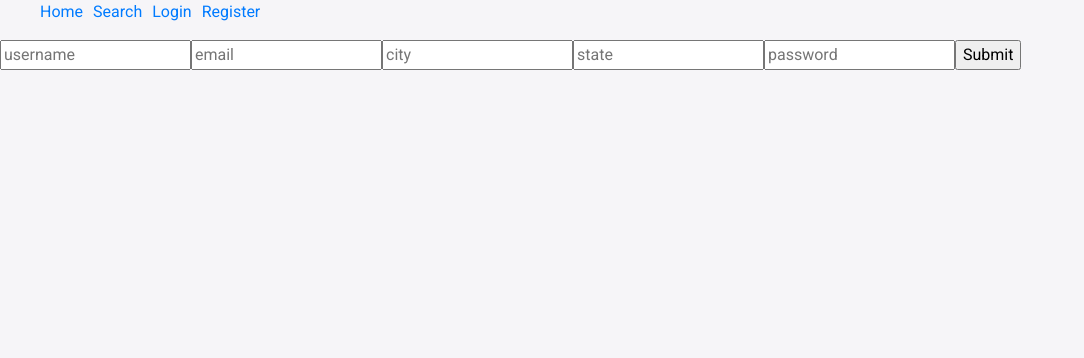
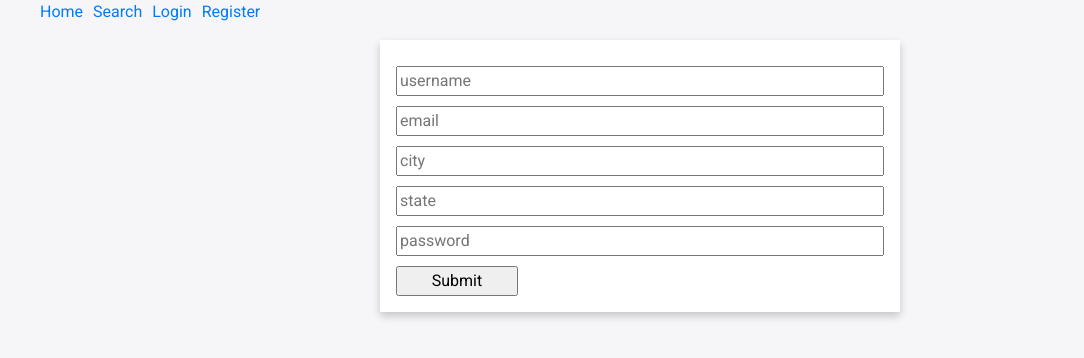
Before and after one commit to jamaalg/capstone3, a React (Create React App) app in the folder frontend/: page /register in a window 1280 px wide. Shown: the top 358 px of the page, without its empty margins (0-1084 px from the left). Built offline with nearby package versions, Linux system fonts and the light colour scheme; no server answers.

Commit message:
minor styling updates

```diff
--- a/frontend/src/Components/Login.js
+++ b/frontend/src/Components/Login.js
@@ -12,7 +12,7 @@ export const Login = () => {
   console.log(errors);
 
   return (
-    <form onSubmit={handleSubmit(onSubmit)}>
+    <form onSubmit={handleSubmit(onSubmit)} className='form-container'>
       <input
         type='password'
         placeholder='username'
@@ -24,7 +24,7 @@ export const Login = () => {
         {...register('password', { required: true })}
       />
 
-      <input type='submit' />
+      <input type='submit' className='form-btn' />
     </form>
   );
 };
--- a/frontend/src/Components/Register.js
+++ b/frontend/src/Components/Register.js
@@ -1,6 +1,7 @@
 import React from 'react';
 import { useForm } from 'react-hook-form';
 import { Navigate } from 'react-router-dom';
+import './Styles/Login.css';
 
 import './Styles/Login.css';
 import axios from 'axios';
@@ -22,7 +23,7 @@ export const Register = () => {
 
 
     return (
-        <form onSubmit={handleSubmit(onSubmit)}>
+        <form onSubmit={handleSubmit(onSubmit)} className='form-container'>
             <input
                 type='text'
                 placeholder='username'
@@ -49,7 +50,7 @@ export const Register = () => {
                 {...register('password', { required: true })}
             />
 
-            <input type='submit' />
+            <input type='submit' className='form-btn' />
         </form>
     );
 };
--- a/frontend/src/Components/SearchHero.js
+++ b/frontend/src/Components/SearchHero.js
@@ -7,7 +7,7 @@ export const SearchHero = ({ handleInputChange }) => {
   return (
     <div className='search-hero-container'>
       <div className='video-overlay2'>
-        <p> Find your next event</p>
+        <p> Find Your Next Event</p>
         <input
           className='search-bar'
           type='search'
--- a/frontend/src/Components/Styles/Login.css
+++ b/frontend/src/Components/Styles/Login.css
@@ -0,0 +1,19 @@
+.form-container {
+  box-shadow: 0 4px 8px 0 rgba(0, 0, 0, 0.2);
+  padding: 1em;
+  display: flex;
+  flex-direction: column;
+  margin-left: auto;
+  margin-right: auto;
+  width: 60%;
+  background-color: white;
+  max-width: 520px;
+}
+
+.form-container input {
+  margin-top: 10px;
+}
+
+.form-btn {
+  width: 25%;
+}
--- a/frontend/src/Components/Styles/SearchHero.css
+++ b/frontend/src/Components/Styles/SearchHero.css
@@ -26,8 +26,10 @@
 }
 
 .search-bar {
-  height: 40%;
+  height: 35px;
   border-radius: 50px;
+  font-size: medium;
+  text-align: center;
 }
 .whats-happening {
   font-size: 70px;
```
